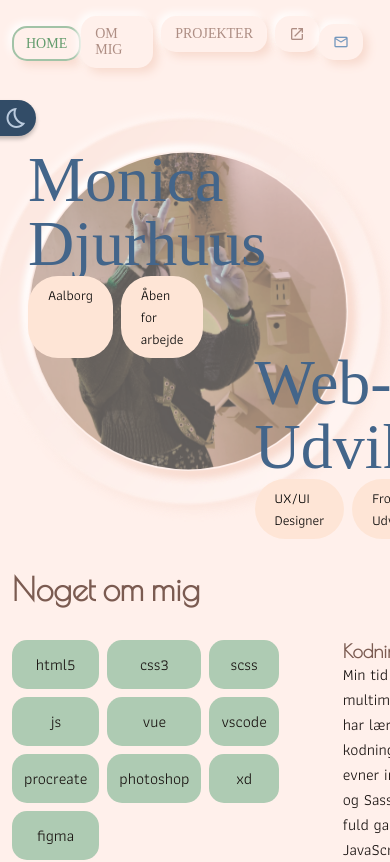
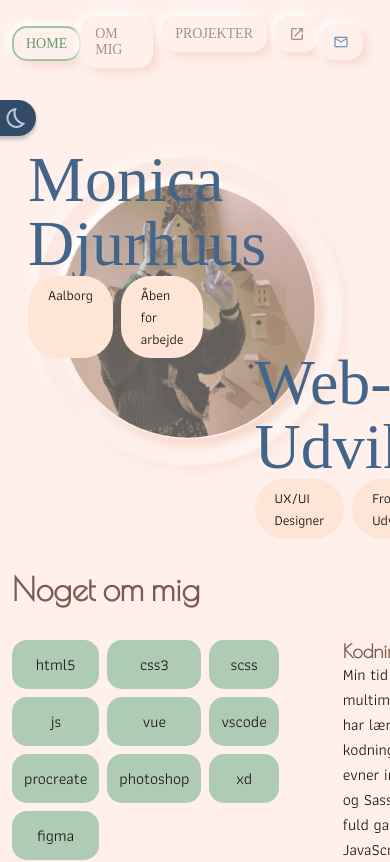
Before and after one commit to WeeWillow/portfolio, a Vue app: page / in a window 390 px wide. Shown: the top 862 px of the page. Built offline with nearby package versions, Linux system fonts and the light colour scheme; a web font is replaced by a local one.

Commit message:
fixed issue with animation moving other elements

```diff
--- a/src/components/other/WavePortrait.vue
+++ b/src/components/other/WavePortrait.vue
@@ -65,12 +65,14 @@ image {
   }
 
   &.wave-1 {
+    position: absolute;
     box-shadow: var(--neum-outset);
     background: linear-gradient(to bottom right, var(--lowered) 0%, var(--raised) 100%);
     animation: waves 8s linear infinite;
   }
 
   &.wave-2 {
+    position: absolute;
     box-shadow: var(--neum-outset);
     animation: waves 8s linear 4s infinite;
   }
@@ -148,4 +150,19 @@ image {
 }
 }
 
+@media screen and (max-width: 600px) {
+  .circle {
+
+  &.platform {
+    height: var(--base-16x);
+    width: var(--base-16x);
+  }
+
+  &.wave-1, &.wave-2 {
+    height: var(--base-16x);
+    width: var(--base-16x);
+  }
+}
+}
+
 </style>
```
